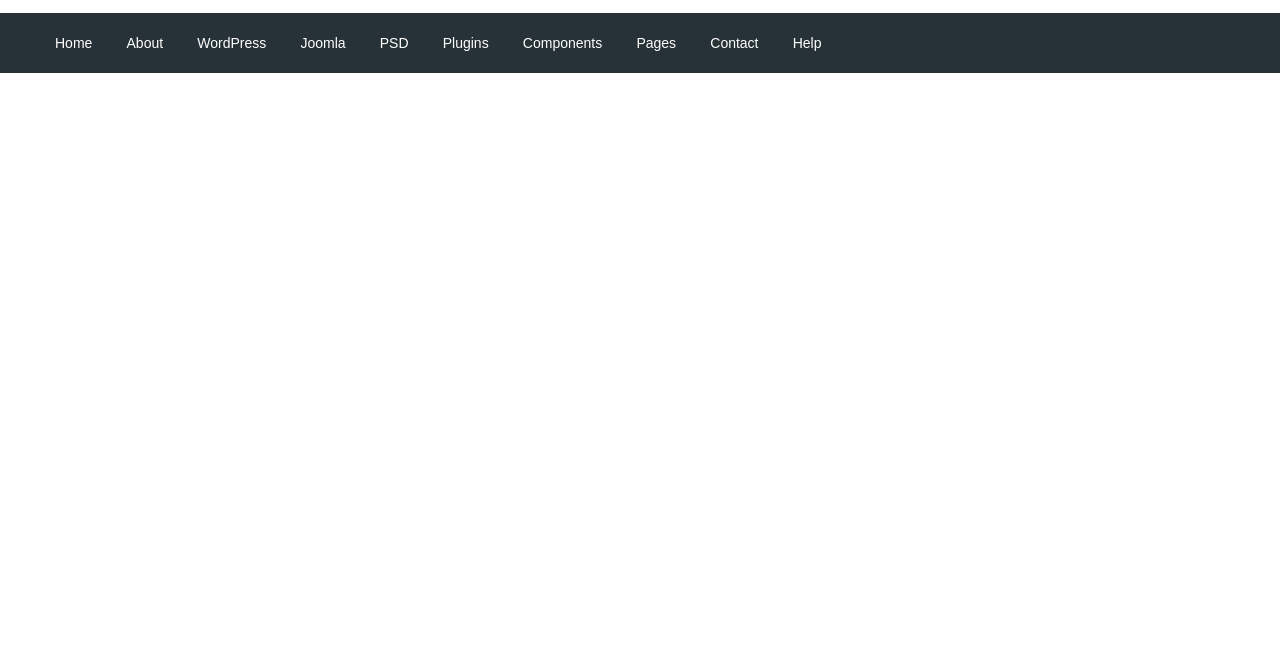
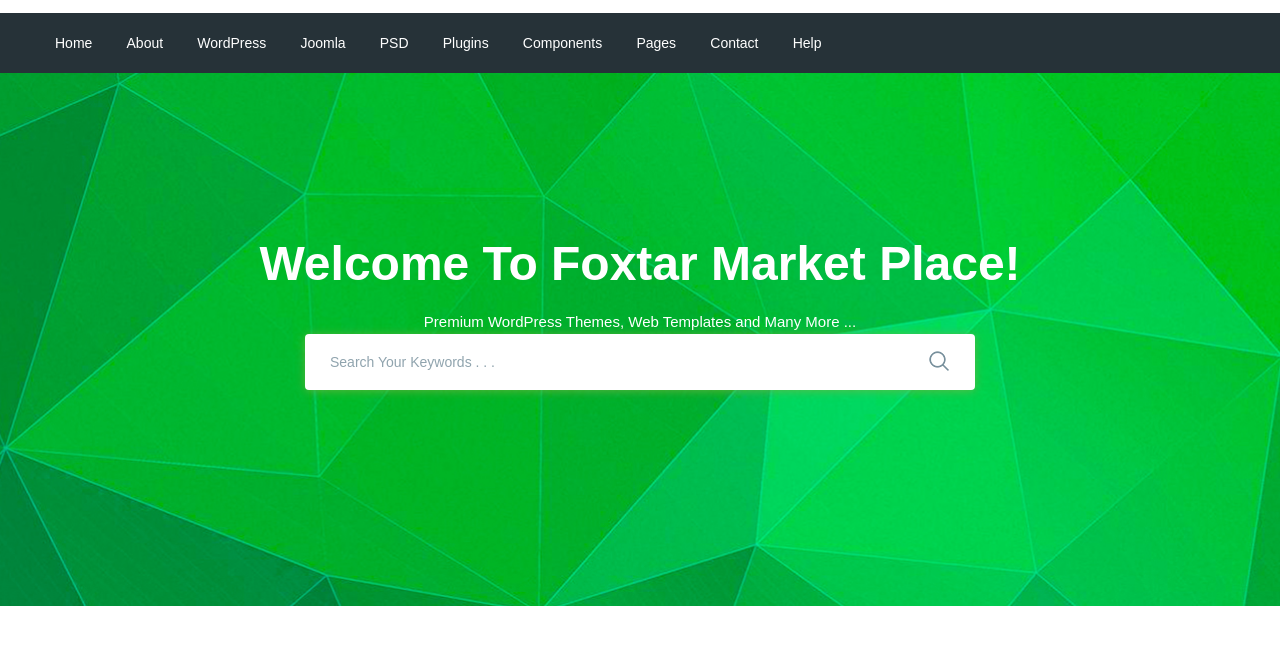
Before and after one commit to mendoos/moderno, a website: page app/index.html in a window 1280 px wide. Shown: the part 77-722 px from the top of the page. Drawn offline with nearby package versions, Linux system fonts and the light colour scheme; files that its build step writes are made by us from their sources.

Commit message:
added search section

```diff
--- a/app/index.html
+++ b/app/index.html
@@ -94,10 +94,25 @@
                 </div>
             </div>
         </div>
-
-
-
     </header>
+    <section class="search" style="background-image: url(/images/search-bg.jpg);">
+        <div class="conainer">
+            <div class="search__inner">
+                <div class="search__inner-title">
+                    Welcome To Foxtar Market Place!
+                </div>
+                <div class="search__inner-form">
+                    Premium WordPress Themes, Web Templates and Many More ...
+                </div>
+                <div class="search__inner-form">
+                    <input type="text" placeholder="Search Your Keywords . . ." required>
+                    <button type="submit">
+                        <img src="images/icons/search.png" alt="">
+                    </button>
+                </div>
+            </div>
+        </div>
+    </section>
 
 
     <script src="https://ajax.googleapis.com/ajax/libs/jquery/3.6.0/jquery.min.js"></script>
--- a/app/scss/style.scss
+++ b/app/scss/style.scss
@@ -51,3 +51,54 @@
         font-size: 14px;
     }
 }
+.search{
+    background-repeat: no-repeat;
+    background-size: cover;
+    background-position: center;
+    min-height: 533px;
+}
+.search__inner{
+    padding: 155px 0px 100px;
+    color: #fff;
+    text-align: center;
+    &-title{
+        margin-bottom: 10px;
+        font-size: 48px;
+        font-weight: 700;
+        line-height: 72px;
+    }
+    &-text{
+        margin-bottom: 50px;
+        font-size: 20px;
+        font-weight: 500;
+        line-height: 30px;
+    }
+    &-form{
+        max-width: 670px;
+        margin: 0 auto;
+        position: relative;
+        input{
+            display: block;
+            width: 100%;
+            box-shadow: 0px 1px 10px 0px rgba(124, 178, 64, 0.75);
+            border-radius: 4px;
+            height: 56px;
+            border: none;
+            font-size: 14px;
+            font-weight: 500;
+            padding-left: 25px;
+            padding-right: 60px;
+            &::placeholder{
+                color: #90a4ae;
+
+            }
+        }
+        button{
+            position: absolute;
+            border: none;
+            background-color: transparent;
+            right: 20px;
+            top: 16px;
+        }
+    }
+}
```
Also changed, not shown: app/images/icons/search.png (added), app/images/search-bg.jpg (added).
